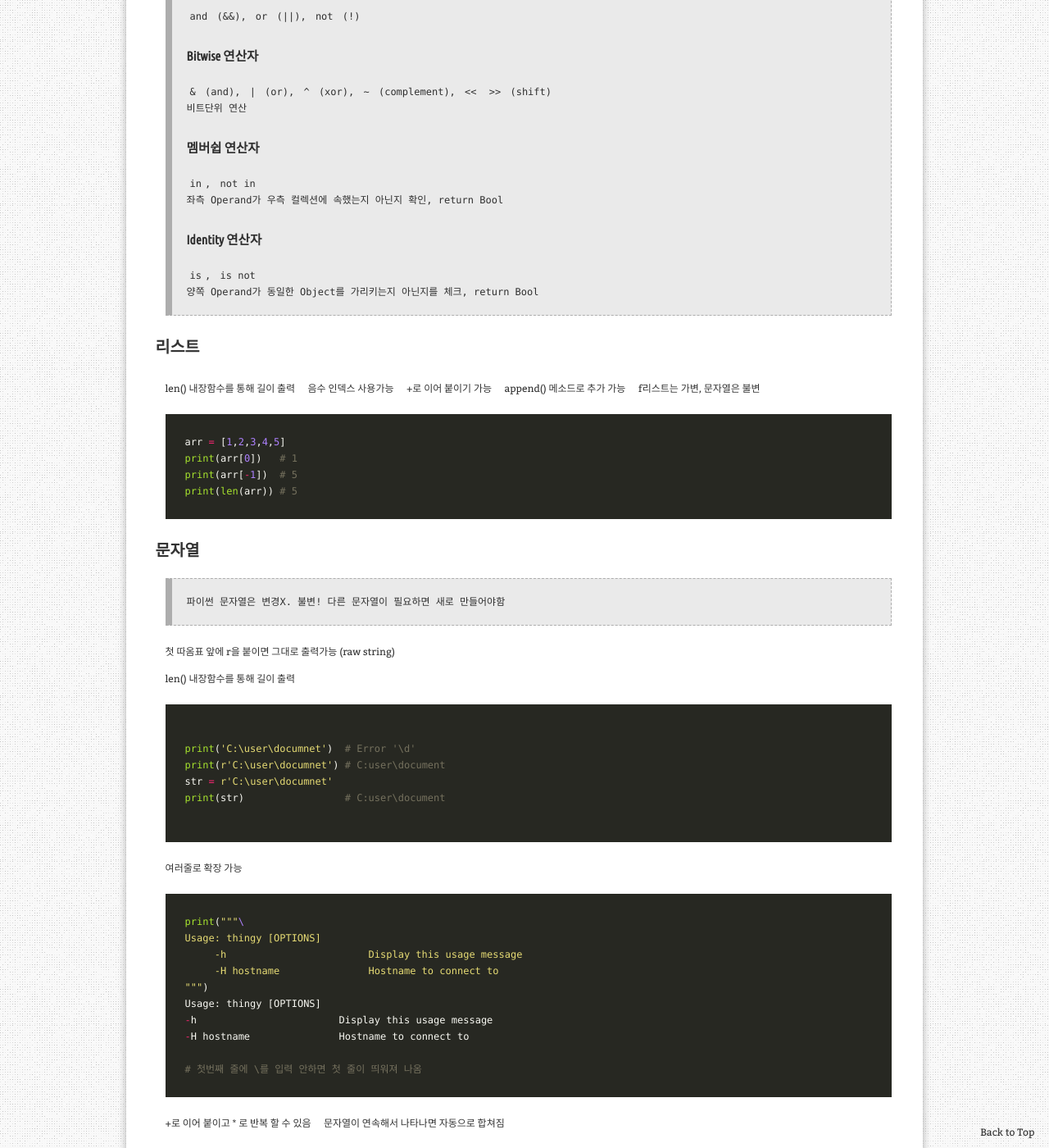
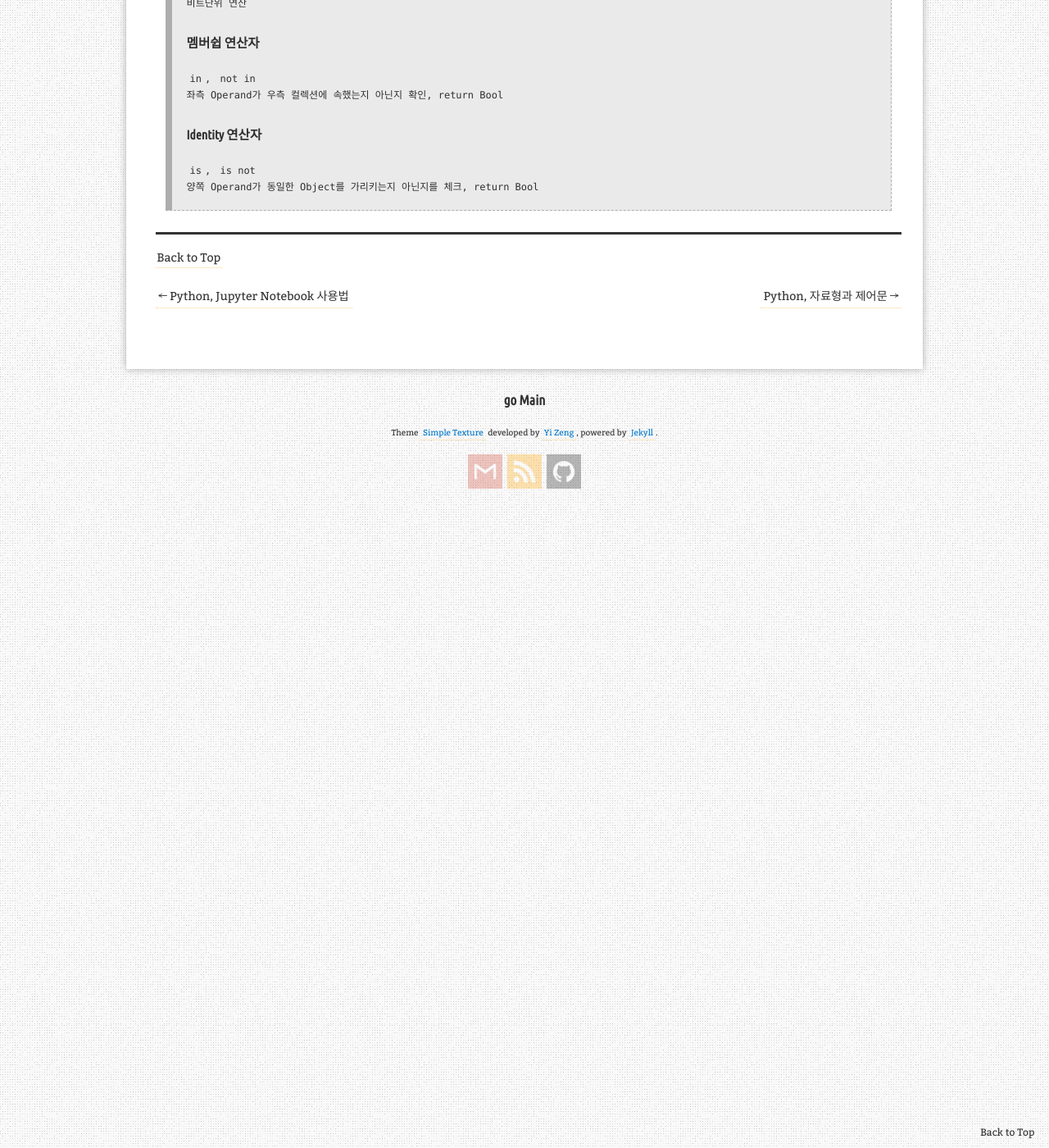
Before and after one commit to aristohyun/aristohyun.github.io, a Jekyll site: the page built from _posts/2020-10-06-Python-Basic.md, in a window 1280 px wide and 1400 px high, scrolled down 3550 px. Shown: the whole window at 82% size. Built offline with Jekyll 4.4.1, drawn with Linux system fonts in a browser that asks for light colours; comment, search, counter and statistics services are not loaded; some of the changed text lies outside the part shown.

Commit message:
update python

```diff
--- a/_posts/2020-10-06-Python-Basic copy.md
+++ b/_posts/2020-10-06-Python-Basic.md
@@ -114,105 +114,3 @@ print(n) # 주석은 샵하나, 띄어쓰기 하나 하는게 좋음
 > ### Identity 연산자
 > `is`, `is not`
 > 양쪽 Operand가 동일한 Object를 가리키는지 아닌지를 체크, return Bool
-
-### 리스트
-<span class="margin">len() 내장함수를 통해 길이 출력</span>
-<span class="margin">음수 인덱스 사용가능</span>
-<span class="margin">+로 이어 붙이기 가능</span>
-<span class="margin">append() 메소드로 추가 가능</span>
-<span class="margin">f리스트는 가변, 문자열은 불변</span>
-
-~~~ python
-arr = [1,2,3,4,5]
-print(arr[0])   # 1
-print(arr[-1])  # 5
-print(len(arr)) # 5
-~~~
-
-### 문자열
-> 파이썬 문자열은 변경X. 불변!
-> 다른 문자열이 필요하면 새로 만들어야함
-
-<span class="margin"> 첫 따옴표 앞에 r을 붙이면 그대로 출력가능 (raw string) </span>
-<span class="margin">len() 내장함수를 통해 길이 출력</span>
-
-~~~ python
-
-print('C:\user\documnet')  # Error '\d'
-print(r'C:\user\documnet') # C:user\document
-str = r'C:\user\documnet'
-print(str)                 # C:user\document
-
-~~~
-
-<span class="margin">여러줄로 확장 가능</span>
-
-~~~ python
-print("""\
-Usage: thingy [OPTIONS]
-     -h                        Display this usage message
-     -H hostname               Hostname to connect to
-""")
-Usage: thingy [OPTIONS]
--h                        Display this usage message
--H hostname               Hostname to connect to
-
-# 첫번째 줄에 \를 입력 안하면 첫 줄이 띄워져 나옴
-~~~
-
-<span class="margin">+로 이어 붙이고 * 로 반복 할 수 있음</span>
-<span class="margin">문자열이 연속해서 나타나면 자동으로 합쳐짐</span>
-
-~~~ python
->>> 3 * 'un' + 'ium'
-'unununium'
-
->>> text = ('Put several strings within parentheses '
-...         'to have them joined together.')
->>> text
-'Put several strings within parentheses to have them joined together.'
-# 두 문자열 리터럴만 가능, 변수X
-# 변수에서는 꼭 + 사용
-~~~
-
-#### 문자열 인덱스
-<span class="margin">음수도 가능!</span>
-
-~~~ python
->>> word = 'Python'
->>> word[0]  # character in position 0
-'P'
->>> word[5]  # character in position 5
-'n'
->>> word[-1]  # last character
-'n'
->>> word[-2]  # second-last character
-'o'
->>> word[-6]
-'P'
-~~~
-<span class="margin">슬라이싱도 가능</span>
-
-~~~ python
->>> word[0:2]  # characters from position 0 (included) to 2 (excluded)
-'Py'
->>> word[2:5]  # characters from position 2 (included) to 5 (excluded)
-'tho'
->>> word[:2] + word[2:]
-'Python'
->>> word[:4] + word[4:]
-'Python'
-~~~
-
-### IF
-~~~ python
-x = 1
-if x < 0:
-  print("less than zero")
-elif x == 0:
-  print("zero")
-elif x > 0:
-  print("more than zero")
-else: print("this isnt num")
-~~~
-### FOR
```
Also changed, not shown: _posts/2020-10-06-Python-First.md (added, +151 -0 lines).
